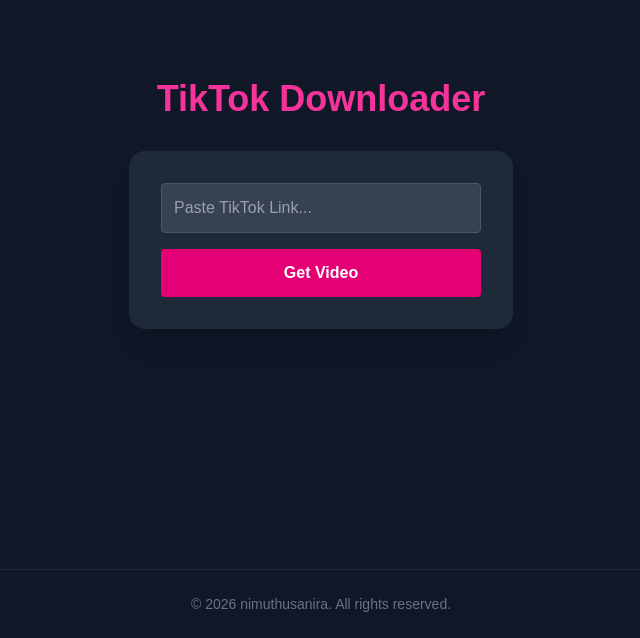
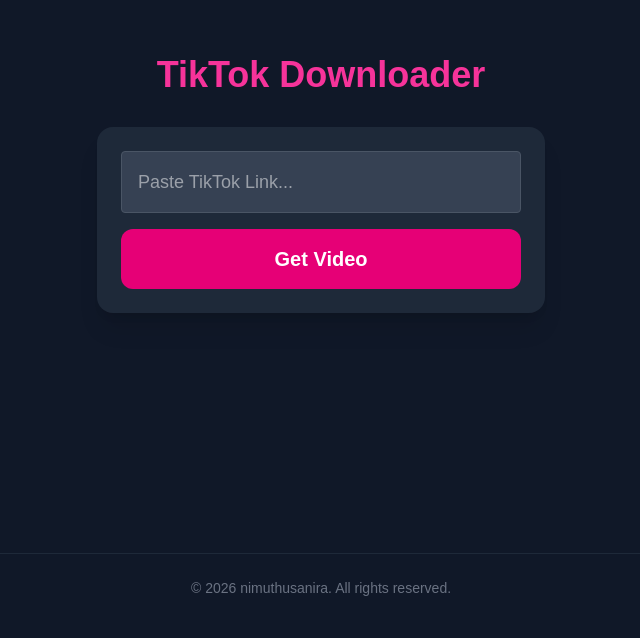
Before and after one commit to nimuthusanira/ttd, a Next.js app: page / in a window 1280 px wide. Shown: the part 162-800 px from the top of the page, without its empty margins (319-959 px from the left). Built offline with nearby package versions, Linux system fonts and the light colour scheme.

Commit message:
Update index.js

```diff
--- a/pages/index.js
+++ b/pages/index.js
@@ -8,6 +8,7 @@ export default function Home() {
   const getDownloadLink = async () => {
     if (!url) return alert("Paste a link first!");
     setLoading(true);
+    setVideoLink(''); // Reset link while loading
     try {
       const res = await fetch('/api/download', {
         method: 'POST',
@@ -24,37 +25,49 @@ export default function Home() {
   };
 
   return (
-    <div className="flex flex-col items-center justify-center min-h-screen bg-gray-900 text-white relative">
-      {/* Main Content */}
-      <div className="flex-grow flex flex-col items-center justify-center w-full">
-        <h1 className="text-4xl font-bold mb-8 text-pink-500">TikTok Downloader</h1>
+    <div className="flex flex-col items-center justify-center min-h-screen bg-gray-900 text-white p-4">
+      <div className="flex-grow flex flex-col items-center justify-center w-full max-w-md">
+        <h1 className="text-4xl font-bold mb-8 text-pink-500 text-center">TikTok Downloader</h1>
 
-        <div className="bg-gray-800 p-8 rounded-2xl shadow-xl w-96">
+        <div className="bg-gray-800 p-6 rounded-2xl shadow-xl w-full">
           <input
-            className="w-full p-3 rounded bg-gray-700 border border-gray-600 mb-4 outline-none focus:border-pink-500 text-white"
+            className="w-full p-4 rounded bg-gray-700 border border-gray-600 mb-4 outline-none focus:border-pink-500 text-white text-lg"
             placeholder="Paste TikTok Link..."
+            value={url}
             onChange={(e) => setUrl(e.target.value)}
           />
           <button
             onClick={getDownloadLink}
-            className="w-full bg-pink-600 py-3 rounded font-bold hover:bg-pink-700 transition"
+            className="w-full bg-pink-600 py-4 rounded-xl font-bold text-xl hover:bg-pink-700 transition active:scale-95"
           >
             {loading ? 'Processing...' : 'Get Video'}
           </button>
         </div>
 
         {videoLink && (
-          <div className="mt-8 flex flex-col items-center">
-             <a href={videoLink} target="_blank" className="bg-green-500 px-8 py-4 rounded-full font-bold animate-bounce shadow-lg">
-                DOWNLOAD NOW
+          <div className="mt-10 w-full flex flex-col items-center animate-fade-in">
+             {/* THE BIG DOWNLOAD BUTTON */}
+             <a
+                href={videoLink}
+                download="tiktok-video.mp4"
+                target="_blank"
+                rel="noopener noreferrer"
+                className="w-full text-center bg-green-500 hover:bg-green-600 text-white px-6 py-8 rounded-2xl font-black text-2xl shadow-2xl transition-all active:scale-95 border-4 border-white"
+             >
+                📥 CLICK TO SAVE VIDEO
              </a>
-             <p className="text-gray-400 text-sm mt-4">If it opens in a new tab, right-click and "Save As"</p>
+
+             <div className="mt-6 p-4 bg-gray-800 rounded-lg border border-dashed border-gray-600 text-center">
+                <p className="text-yellow-400 font-bold mb-2">iPhone/Android Tip:</p>
+                <p className="text-gray-300 text-sm">
+                  If the video just starts playing, <b>long-press</b> the video and select <b>"Download Video"</b> or <b>"Save to Files"</b>.
+                </p>
+             </div>
           </div>
         )}
       </div>
 
-      {/* Footer with your Copyright */}
-      <footer className="w-full text-center py-6 text-gray-500 text-sm border-t border-gray-800">
+      <footer className="w-full text-center py-6 text-gray-500 text-sm border-t border-gray-800 mt-10">
         <p>© {new Date().getFullYear()} nimuthusanira. All rights reserved.</p>
       </footer>
     </div>
```
